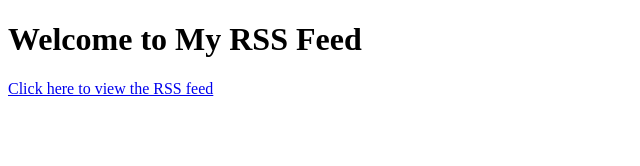
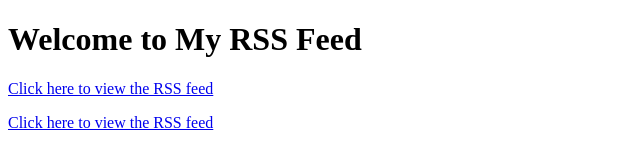
Before and after one commit to lukasiewiczzachary/worldofsleep, a plain HTML site: page index.html in a window 1280 px wide. Shown: the whole page, without its empty margins (0-640 px from the left). Drawn offline with Linux system fonts and the light colour scheme.

Commit message:
Update index.html
added test2

```diff
--- a/index.html
+++ b/index.html
@@ -6,5 +6,6 @@
 <body>
   <h1>Welcome to My RSS Feed</h1>
   <p><a href="test1.rss">Click here to view the RSS feed</a></p>
+  <p><a href="test2.rss">Click here to view the RSS feed</a></p>
 </body>
 </html>
```
